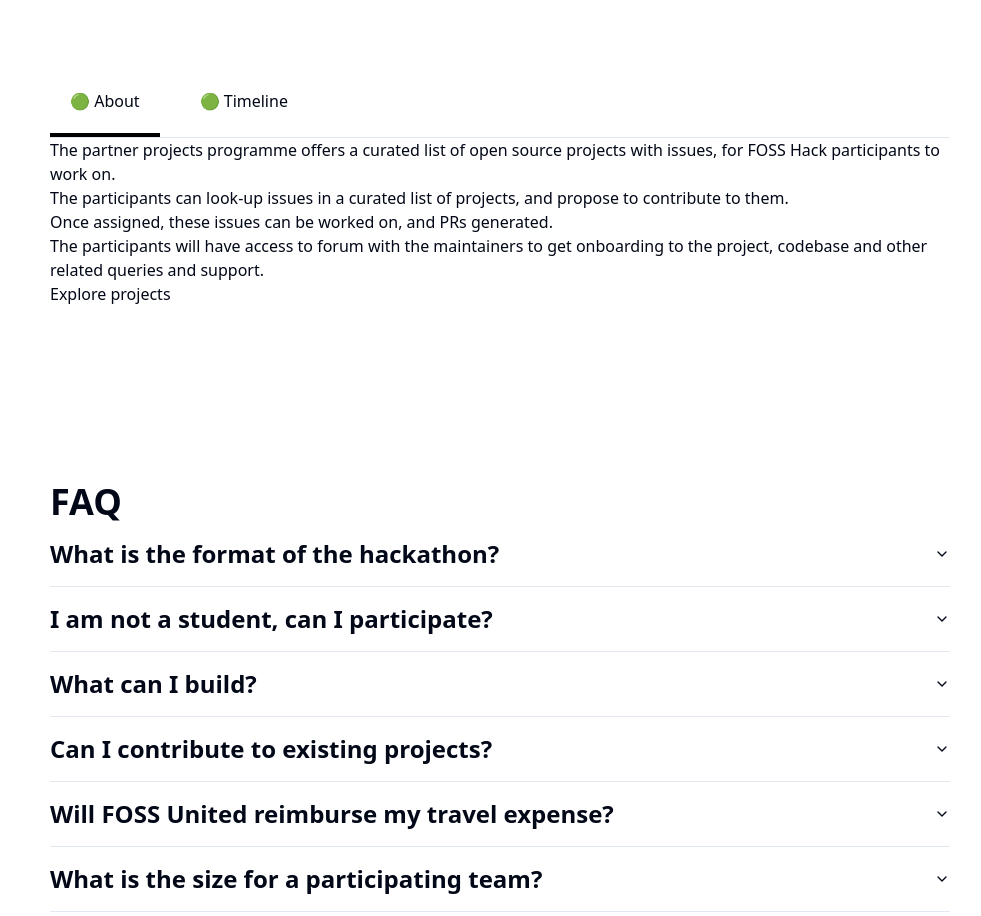
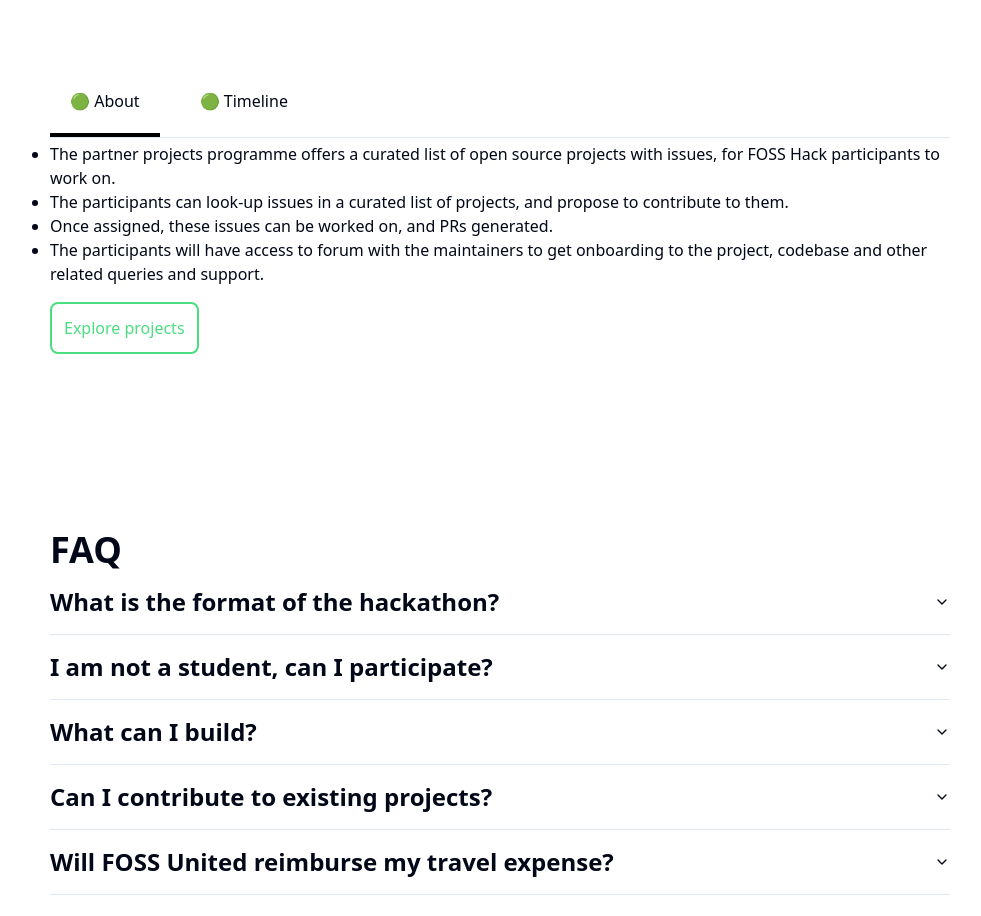
Before and after one commit to FOSSClubSIT/FOSSHackWeb, a React (Vite) app: page / in a window 1280 px wide. Shown: the part 1460-2376 px from the top of the page, without its empty margins (30-1011 px from the left). Built offline with nearby package versions, Linux system fonts and the light colour scheme.

Commit message:
update:partner-program

```diff
--- a/src/components/Why.tsx
+++ b/src/components/Why.tsx
@@ -20,13 +20,13 @@ console.log(toggle)
         <hr />
         {toggle ? (
             <>
-            <ul>
+            <ul className="list-disc mt-1">
                 <li>The partner projects programme offers a curated list of open source projects with issues, for FOSS Hack participants to work on.</li>
                 <li>The participants can look-up issues in a curated list of projects, and propose to contribute to them.</li>
                 <li>Once assigned, these issues can be worked on, and PRs generated.</li>
                 <li>The participants will have access to forum with the maintainers to get onboarding to the project, codebase and other related queries and support.</li>
             </ul>
-            <button className="box-border ">
+            <button className="box-border p-3 border-2 border-green-400 text-green-400 rounded-lg mt-4 hover:text-green-700 hover:border-green-700">
                 Explore projects
             </button>
             </>
```
Also changed, not shown: 1 other file (tests, documents, lock files or other folders).
